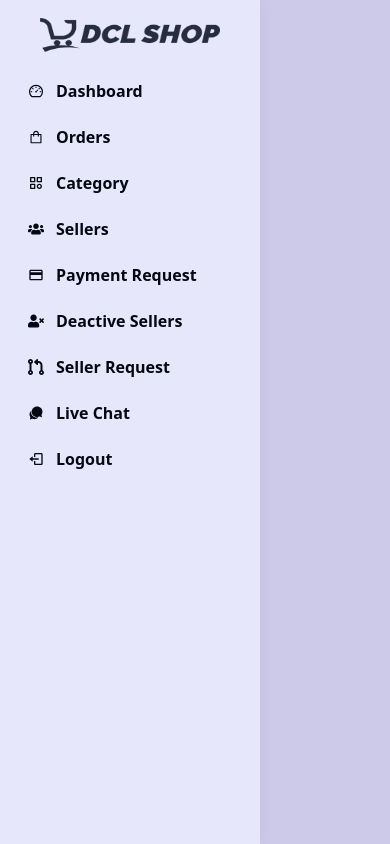
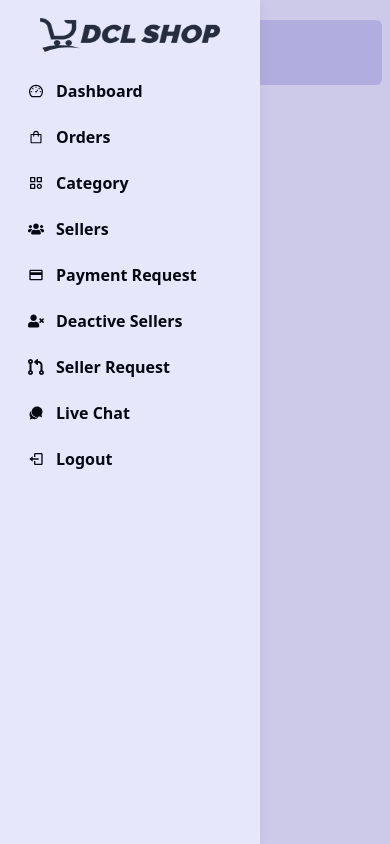
Before and after one commit to charleslinzon/dclshop, a React (Create React App) app in the folder dashboard/: page / in a window 390 px wide. Built offline with nearby package versions, Linux system fonts and the light colour scheme.

Commit message:
Manage Project Header Design - Part 1

```diff
--- a/dashboard/src/layout/Header.jsx
+++ b/dashboard/src/layout/Header.jsx
@@ -1,9 +1,14 @@
 import React from 'react';
+import { FaList } from 'react-icons/fa';
 
-const Header = () => {
+const Header = ({showSidebar, setShowSidebar}) => {
     return (
-        <div>
-            <h1>Header</h1>
+        <div className='fixed top-0 left-0 w-full py-5 px-2 lg:px-7 z-40'>
+            <div className='ml-0 lg:ml-[260px] rounded-md h-[65px] flex justify-between items-start bg-[#b1addf] px-5 transition-all'>
+                <div onClick={() => setShowSidebar } className='w-[35px] flex lg:hidden' >
+                    <span><FaList /></span>
+                </div>
+            </div>
         </div>
     );
 };
--- a/dashboard/src/layout/MainLayout.jsx
+++ b/dashboard/src/layout/MainLayout.jsx
@@ -1,13 +1,16 @@
-import React from 'react';
+import React, { useState } from 'react';
 import { Outlet } from 'react-router-dom';
 import Header from './Header';
 import Sidebar from './Sidebar';
 
 const MainLayout = () => {
+
+const [showSidebar, setShowSidebar] = useState(false)
+
     return (
         <div className='bg-[#cdcae9] w-full min-h-screen'>
-            <Header />
-            <Sidebar />
+            <Header showSidebar={showSidebar} setShowSidebar={setShowSidebar} />
+            <Sidebar showSidebar={showSidebar} setShowSidebar={setShowSidebar}  />
                 <div className='ml-0 lg:ml-[260px] pt-[95px] transition-all'>
                     <Outlet/>
                 </div>
```
